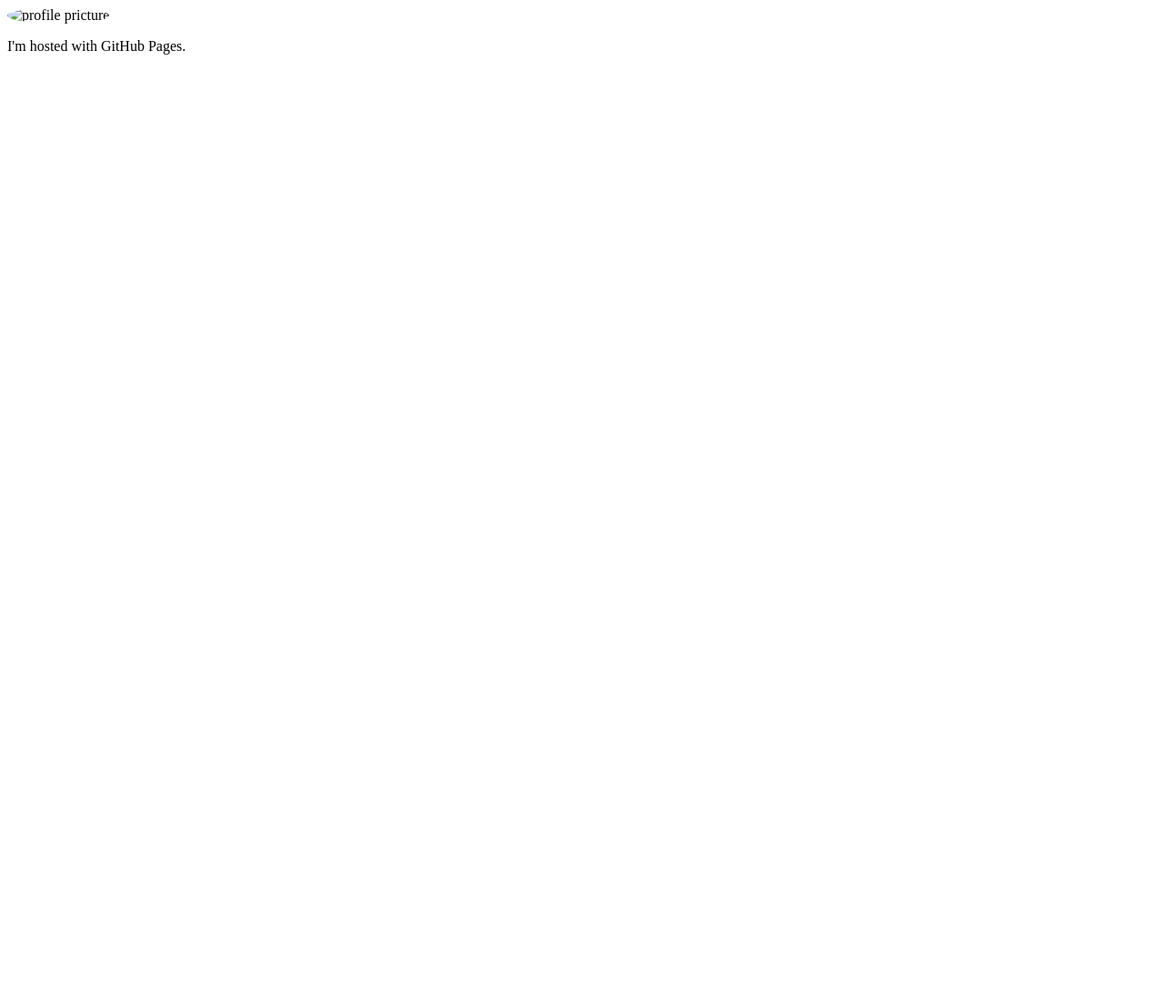
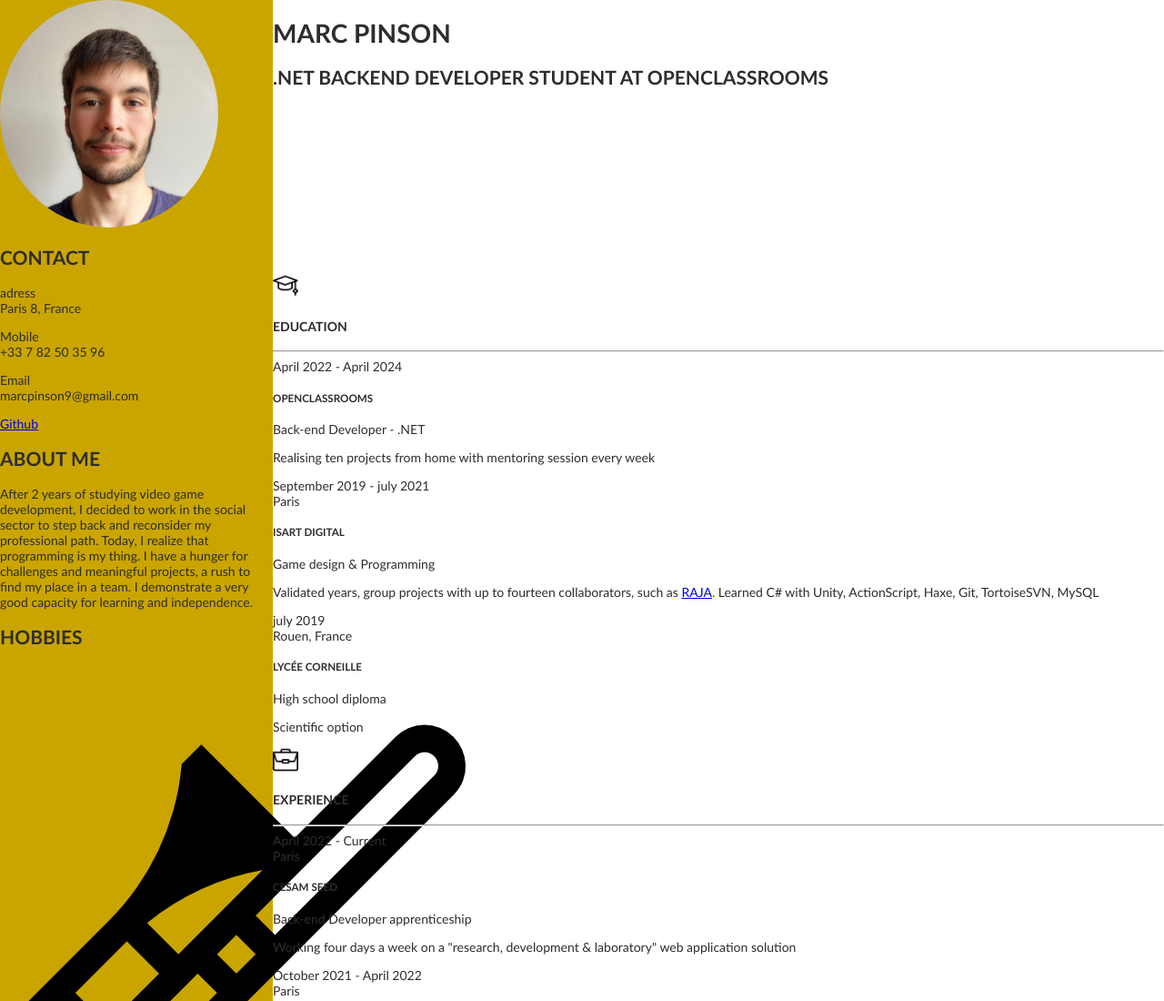
Before and after one commit to PinsonMarc/Marc_Pinson_CV_Website, a plain HTML site: page index.html in a window 1280 px wide. Shown: the top 1100 px of the page at 91% size. Before the commit the page ends 800 px from the top, so only its background shows below. Drawn offline with Linux system fonts and the light colour scheme.

Commit message:
Added page content & started layout

```diff
--- a/index.html
+++ b/index.html
@@ -3,14 +3,124 @@
 <head>
     <meta charset="UTF-8">
     <meta name="viewport" content="width=device-width, initial-scale=1.0">
+    <meta name="description" content="Marc Pinson curriculum vitae - .net developer">
     <title>Marc Pinson's CV</title>
     <link rel="stylesheet" href="styles.css">
 </head>
 <body>
-    <div>
-        <img src="IMG_76272.png" alt="profile pricture" width="250" height="250">
-    </div>
-    <p>I'm hosted with GitHub Pages.</p>
+    <aside>
+        <img src="sources/IMG_76272.jpg" alt="profile pricture" width="250" height="250" id="profile-picture">
 
+        <h2>contact</h2>
+        <p>adress <br> Paris 8, France</p>
+        <p>Mobile <br> +33 7 82 50 35 96</p>
+        <p>Email <br> marcpinson9@gmail.com</p>
+        <p><a href="https://github.com/PinsonMarc" target="_blank">Github</a></p>
+
+        <h2>about me</h2>
+        <p>
+            After 2 years of studying video game development, I decided to work in the social sector to step back and reconsider my professional
+            path.
+            Today, I realize that programming is my thing. I have a hunger for challenges and meaningful projects, a rush to find my place in a
+            team. I demonstrate a very good capacity for learning and independence.
+        </p>
+        <h2>hobbies</h2>
+        <ul>
+            <li>
+                <img src="sources/trombone.png" alt="hobby logo">
+            </li>
+            <li>
+                <img src="sources/climbing.png" alt="hobby logo">
+            </li>
+            <li>
+                <img src="sources/man-in-hike.png" alt="hobby logo">
+            </li>
+            <li >
+                <img src="sources/bird.png" alt="hobby logo">
+            </li>
+        </ul>
+
+    </aside>
+    <header>
+        <h1><span id="first-name">marc</span> pinson</h1>
+        <h2>.Net backend developer student at OpenClassrooms</h2>
+    </header>
+    <section>
+        <article>
+            <div>
+                <img src="sources/graduation-cap.png" alt="education logo" class="title-logo">
+                <h4>education</h4>
+            </div>
+            <hr/>
+            <div class="bullet-point-container">
+                <div class="bullet point">
+                    <div class="event-description">April 2022 - April 2024</div>
+                    <div>
+                        <h5>OpenClassrooms</h5>
+                        <p>Back-end Developer - .NET</p>
+                        <p>Realising ten projects from home with mentoring session every week</p>
+                    </div>
+                </div>
+            </div>
+            <div class="bullet-point-container">
+                <div class="bullet point">
+                    <div class="event-description">September 2019 - july 2021<br>Paris</div>
+                    <div>
+                        <h5>Isart Digital</h5>
+                        <p>Game design & Programming</p>
+                        <p>Validated years, group projects with up to fourteen collaborators, such as <a href="https://marcpinson.itch.io/raja" target="_blank">RAJA</a>. Learned C# with Unity, ActionScript, Haxe, Git, TortoiseSVN, MySQL</p>
+                    </div>
+                </div>
+                <div class="bullet point">
+                    <div class="event-description">july 2019<br>Rouen, France</div>
+                    <div>
+                        <h5>Lycée Corneille</h5>
+                        <p>High school diploma</p>
+                        <p>Scientific option</p>
+                    </div>
+                </div>
+            </div>
+        </article>
+        <article>
+            <div>
+                <img src="sources/portfolio.png" alt="experience logo" class="title-logo">
+                <h4>experience</h4>
+            </div>
+            <hr/>
+            <div class="bullet-point-container">
+                <div class="bullet point">
+                    <div class="event-description">April 2022 - Current<br>Paris</div>
+                    <div>
+                        <h5>CESAM Seed</h5>
+                        <p>Back-end Developer apprenticeship</p>
+                        <p>Working four days a week on a "research, development & laboratory" web application solution</p>
+                    </div>
+                </div>
+                <div class="bullet point">
+                    <div class="event-description">October 2021 - April 2022<br>Paris</div>
+                    <div>
+                        <h5>Collège de la Grange-Aux-Belles</h5>
+                        <p>School monitor, full time</p>
+                    </div>
+                </div>
+                <div class="bullet point">
+                    <div class="event-description">September 2021 - October 2021<br>Paris</div>
+                    <div>
+                        <h5>Jour's restaurant</h5>
+                        <p>Server</p>
+                    </div>
+                </div>
+                <div class="bullet point">
+                    <div class="event-description">2020 - 2021<br>Paris</div>
+                    <div>
+                        <h5>Fennec club association</h5>
+                        <p>Python teacher</p>
+                        <p>Introduction to programming for young people aged 13 to 16. 2 hours per week and holiday camp</p>
+                    </div>
+                </div>
+            </div>
+        </article>
+    </section>
+    <!-- <a href="https://www.flaticon.com/free-icons/backpack" title="backpack icons">Backpack icons created by Freepik - Flaticon</a> -->
 </body>
 </html>
--- a/styles.css
+++ b/styles.css
@@ -1,5 +1,42 @@
-img {
-    border-radius: 50%;
-    height:200px;
-    width:200px;
-  }
+:root {
+  --identity-color: rgb(202, 165, 0);
+  --text-color: rgb(46, 45, 45);
+}
+
+body {
+  margin: 0px;
+  padding: 0px;
+  font-family: "Gill Sans", sans-serif;
+  font-size: 14px;
+  color: var(--text-color);
+  display: grid;
+  grid-template-columns: 300px auto;
+  grid-template-rows: 300px auto;
+}
+
+aside {
+  grid-column: 1 / 2;
+  grid-row: 1 / span 2;
+  background-color: var(--identity-color);
+}
+
+#profile-picture {
+  border-radius: 50%;
+  margin: auto;
+  width:80%;
+  /* height:0; */
+  /* padding-bottom: 50%; */
+}
+
+h1, h2, h3, h4, h5 {
+  text-transform: uppercase;
+}
+
+ul {
+  display: inline;
+}
+
+.title-logo {
+  width: 2em;
+  height: 2em;
+}
```
Also changed, not shown: sources/IMG_76272.jpg (renamed from IMG_76272.jpg), sources/bird.png (added), sources/climbing.png (added), sources/graduation-cap.png (added), sources/man-in-hike.png (added), sources/portfolio.png (added), sources/trombone.png (added).
